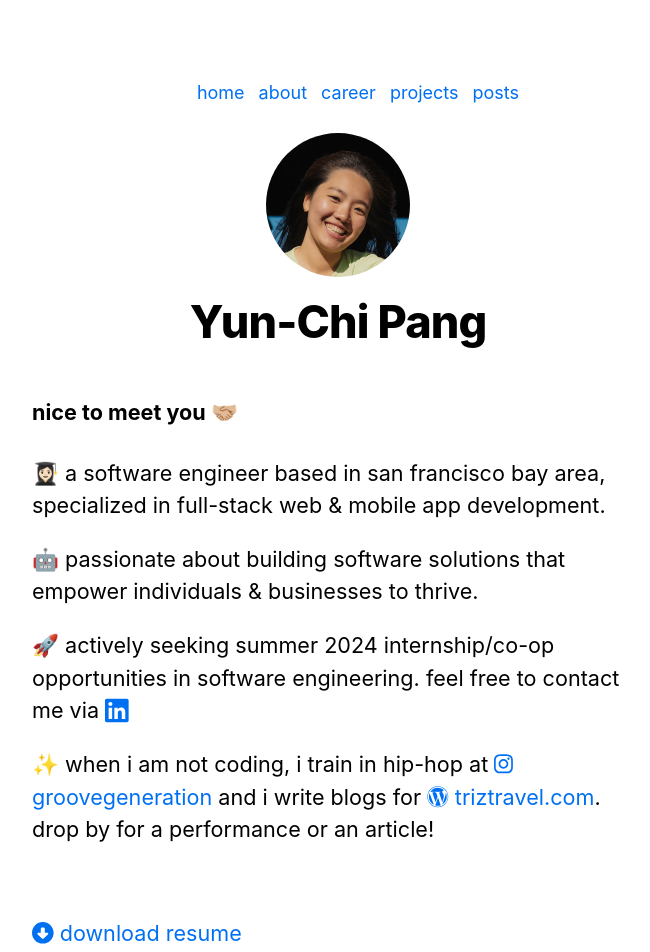
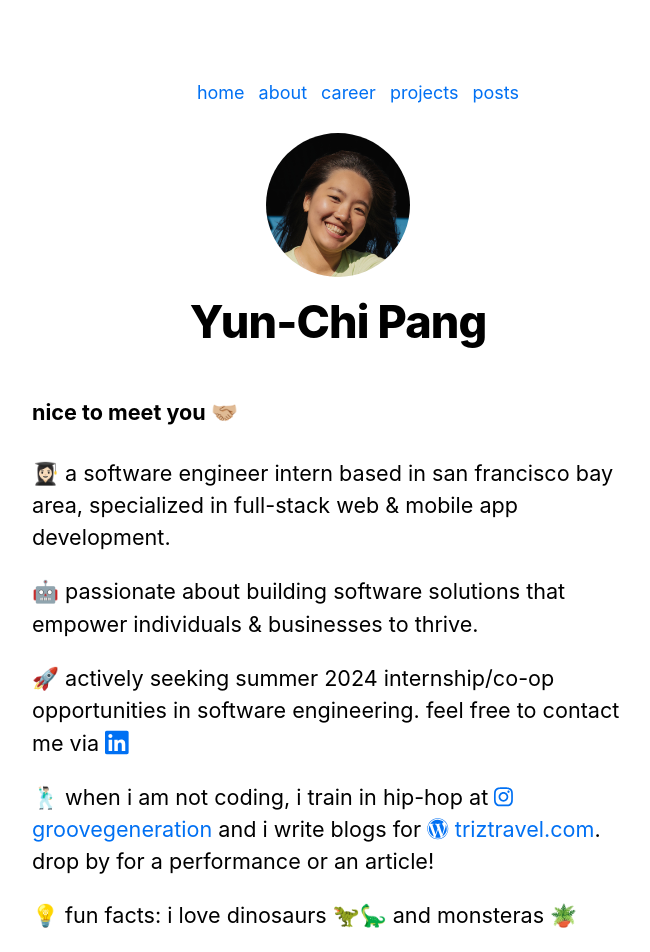
Before and after one commit to yunchipang/nextjs-portfolio, a Next.js app: page / in a window 1280 px wide. Shown: the top 952 px of the page, without its empty margins (302-952 px from the left). Built offline with nearby package versions, Linux system fonts and the light colour scheme.

Commit message:
Update/resume (#44)
* update resume

* update resume & favicon

* update home

```diff
--- a/src/pages/index.tsx
+++ b/src/pages/index.tsx
@@ -20,8 +20,8 @@ export default function Home() {
       <section className={utilStyles.headingMd}>
         <h4>nice to meet you 🤝🏼</h4>
         <p>
-          👩🏻‍🎓 a software engineer based in san francisco bay area, specialized in
-          full-stack web & mobile app development.
+          👩🏻‍🎓 a software engineer intern based in san francisco bay area,
+          specialized in full-stack web & mobile app development.
         </p>
         <p>
           🤖 passionate about building software solutions that empower
@@ -35,7 +35,7 @@ export default function Home() {
           </Link>
         </p>
         <p>
-          ✨ when i am not coding, i train in hip-hop at{' '}
+          🕺🏻 when i am not coding, i train in hip-hop at{' '}
           <Link href={profileLinks.GG} target="_blank">
             <FontAwesomeIcon icon={faInstagram} /> groovegeneration
           </Link>{' '}
@@ -45,6 +45,7 @@ export default function Home() {
           </Link>
           . drop by for a performance or an article!
         </p>
+        <p>💡 fun facts: i love dinosaurs 🦖🦕 and monsteras 🪴</p>
       </section>
     </Layout>
   );
```
Also changed, not shown: 2 other files (tests, documents, lock files or other folders).
